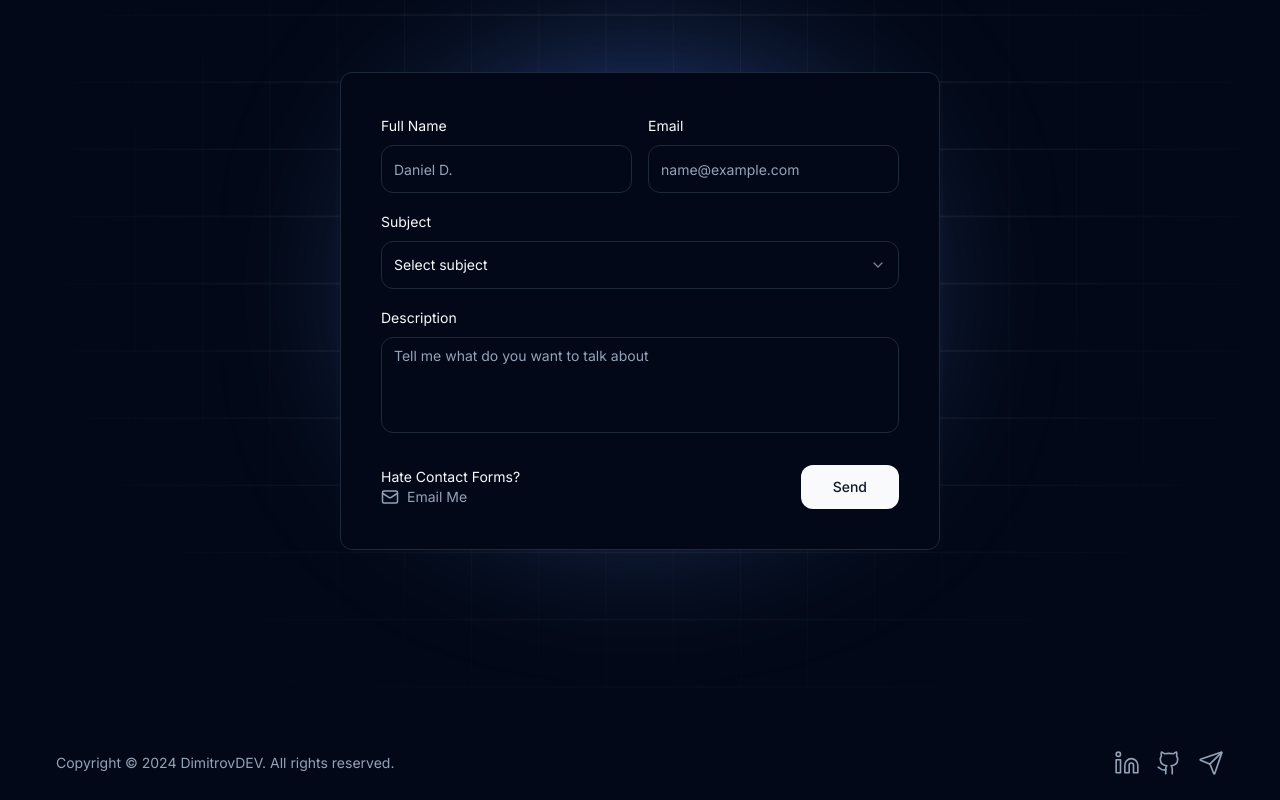
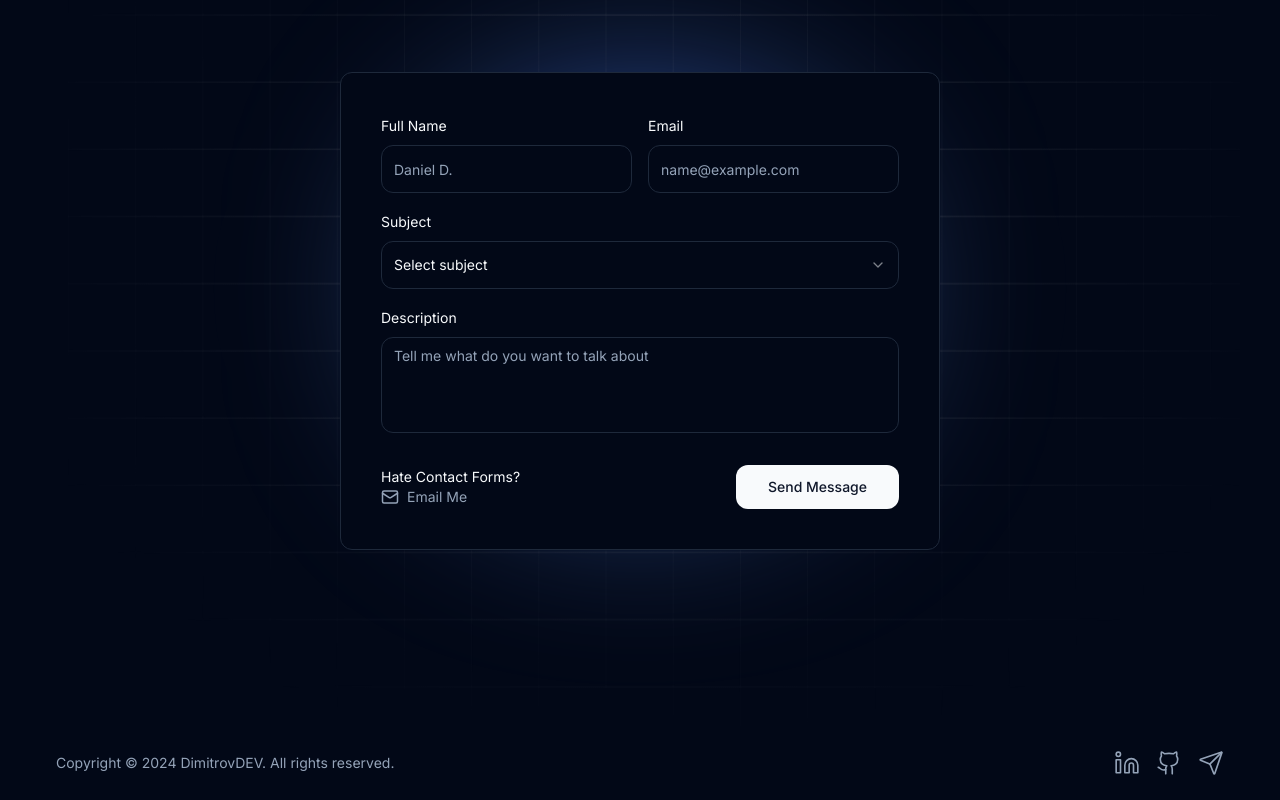
Before and after one commit to ddimitrov1108/portfolio, a Next.js app: page / in a window 1280 px wide. Shown: the part 3331-4131 px from the top of the page. Built offline with nearby package versions, Linux system fonts and the light colour scheme.

Commit message:
Update ContactForm.tsx

```diff
--- a/components/forms/ContactForm.tsx
+++ b/components/forms/ContactForm.tsx
@@ -182,7 +182,7 @@ const ContactForm = () => {
             disabled={isFormDisabled}
             loading={isFormDisabled}
           >
-            Send
+            Send Message
           </Button>
         </div>
       </form>
```
